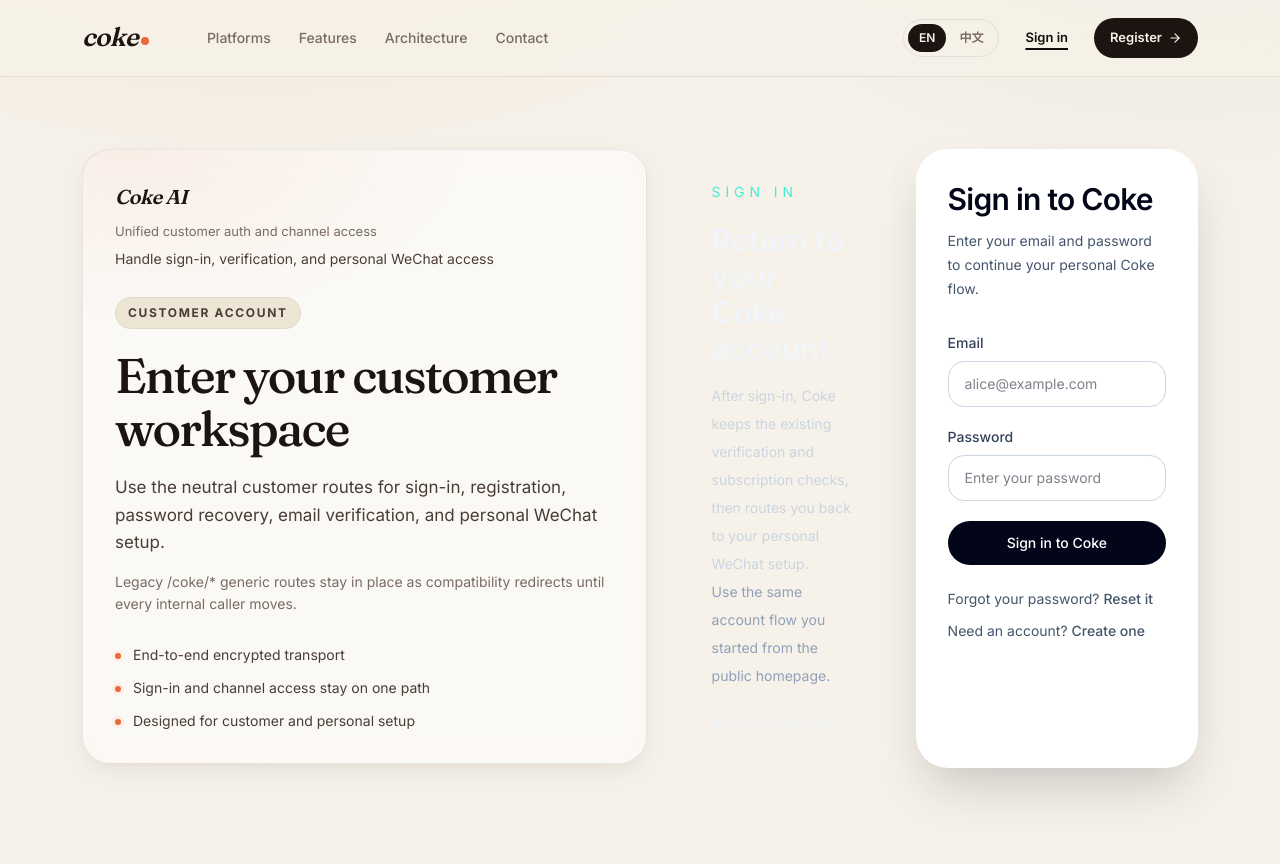
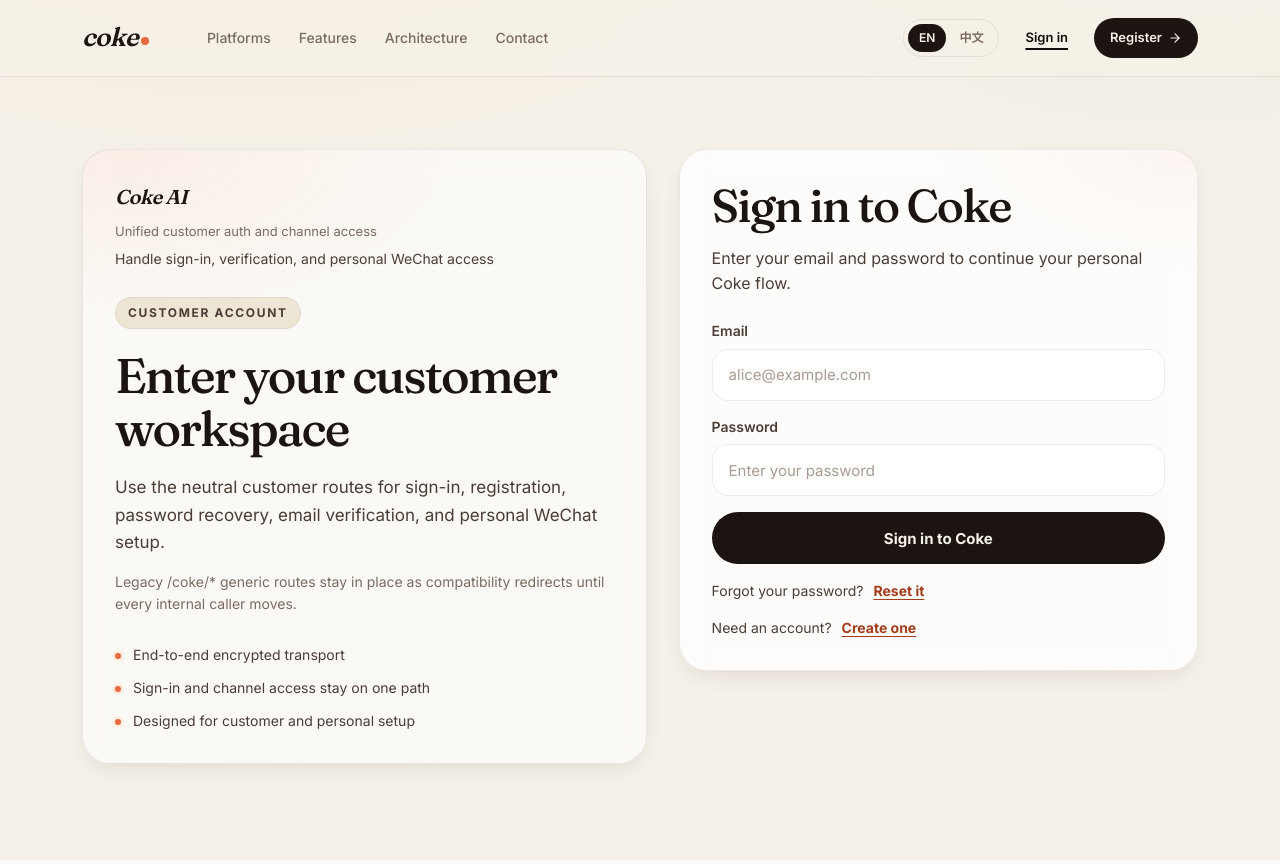
Before and after one commit to yidianyiko/ClawScale, a Next.js app in the folder packages/web/: page /auth/login in a window 1280 px wide. Built offline with nearby package versions, Linux system fonts and the light colour scheme.

Commit message:
Refactor customer auth pages to shared card layout

```diff
--- a/packages/web/app/(customer)/auth/login/page.tsx
+++ b/packages/web/app/(customer)/auth/login/page.tsx
@@ -149,39 +149,30 @@
   }
 
   return (
-    <section className="grid gap-6 lg:grid-cols-[0.86fr_1.14fr]">
-      <div className="rounded-[2rem] border border-white/10 bg-white/6 p-8 text-slate-100">
-        <p className="text-sm uppercase tracking-[0.35em] text-teal-300">{copy.eyebrow}</p>
-        <h2 className="mt-5 text-3xl font-semibold">{copy.heroTitle}</h2>
-        <p className="mt-4 text-sm leading-7 text-slate-300">
-          {copy.heroBody}
-          <span className="block text-slate-400">{copy.heroSecondaryBody}</span>
-        </p>
-        <Link href="/" className="mt-6 inline-flex text-sm font-medium text-teal-300 underline underline-offset-4">
-          {copy.backToHomepage}
-        </Link>
-      </div>
-
-      <div className="rounded-[2rem] bg-white p-8 text-slate-950 shadow-2xl shadow-slate-950/20">
-        <h1 className="text-3xl font-semibold tracking-tight text-slate-950">{copy.title}</h1>
-        <p className="mt-3 text-sm leading-6 text-slate-600">{copy.description}</p>
+    <section className="auth-card">
+      <h1 className="auth-card__title">{copy.title}</h1>
+      <p className="auth-card__desc">{copy.description}</p>
 
       {verificationRecovery ? (
-          <div className="mt-6 rounded-2xl border border-amber-200 bg-amber-50 px-4 py-4 text-sm text-amber-900">
-            <p className="font-medium">{copy.verificationRecoveryTitle}</p>
-            <p className="mt-2 leading-6">{verificationRecoveryDescription}</p>
+        <div className="auth-alert auth-alert--warning">
+          <div className="auth-alert__body">
+            <p className="auth-alert__title">{copy.verificationRecoveryTitle}</p>
+            <p className="auth-alert__copy">{verificationRecoveryDescription}</p>
+          </div>
+          <div className="auth-alert__actions">
             <button
               type="button"
-              className="mt-4 inline-flex w-full items-center justify-center rounded-full bg-slate-950 px-5 py-3 text-sm font-medium text-white transition hover:bg-slate-800 disabled:cursor-not-allowed disabled:bg-slate-400"
+              className="auth-submit"
               disabled={resending || email.trim() === ''}
               onClick={handleResendVerification}
             >
               {resending ? copy.resendingVerificationEmail : copy.resendVerificationEmail}
             </button>
+          </div>
           {resendMessage ? (
             <p
-                className={`mt-3 text-sm ${
-                  resendStatus === 'success' ? 'text-emerald-700' : 'text-red-700'
+              className={`auth-alert__status ${
+                resendStatus === 'success' ? 'auth-alert__status--success' : 'auth-alert__status--error'
               }`}
             >
               {resendMessage}
@@ -190,23 +181,19 @@
         </div>
       ) : null}
 
-        {error ? (
-          <div className="mt-6 rounded-2xl border border-red-200 bg-red-50 px-4 py-3 text-sm text-red-700">
-            {error}
-          </div>
-        ) : null}
+      {error ? <div className="auth-alert auth-alert--error">{error}</div> : null}
 
-        {statusMessage ? <p className="mt-4 text-sm text-slate-600">{statusMessage}</p> : null}
+      {statusMessage ? <div className="auth-alert auth-alert--info">{statusMessage}</div> : null}
 
-        <form onSubmit={handleSubmit} className="mt-8 space-y-5">
-          <div>
-            <label htmlFor="email" className="mb-2 block text-sm font-medium text-slate-700">
+      <form onSubmit={handleSubmit} className="auth-form">
+        <div className="auth-field">
+          <label htmlFor="email" className="auth-label">
             {copy.emailLabel}
           </label>
           <input
             id="email"
             type="email"
-              className="w-full rounded-2xl border border-slate-300 bg-white px-4 py-3 text-sm text-slate-950 outline-none transition focus:border-slate-950"
+            className="auth-input"
             value={email}
             onChange={(e) => setEmail(e.target.value)}
             placeholder={copy.emailPlaceholder}
@@ -214,14 +201,14 @@
           />
         </div>
 
-          <div>
-            <label htmlFor="password" className="mb-2 block text-sm font-medium text-slate-700">
+        <div className="auth-field">
+          <label htmlFor="password" className="auth-label">
             {copy.passwordLabel}
           </label>
           <input
             id="password"
             type="password"
-              className="w-full rounded-2xl border border-slate-300 bg-white px-4 py-3 text-sm text-slate-950 outline-none transition focus:border-slate-950"
+            className="auth-input"
             value={password}
             onChange={(e) => setPassword(e.target.value)}
             placeholder={copy.passwordPlaceholder}
@@ -229,28 +216,23 @@
           />
         </div>
 
-          <button
-            type="submit"
-            className="w-full rounded-full bg-slate-950 px-5 py-3 text-sm font-medium text-white transition hover:bg-slate-800 disabled:cursor-not-allowed disabled:bg-slate-400"
-            disabled={loading}
-          >
+        <button type="submit" className="auth-submit" disabled={loading}>
           {loading ? copy.submitting : copy.submit}
         </button>
       </form>
 
-        <p className="mt-6 text-sm text-slate-600">
-          {copy.forgotPasswordPrompt}{' '}
-          <Link href="/auth/forgot-password" className="font-medium text-slate-950 underline underline-offset-4">
+      <div className="auth-linkrow">
+        <span className="auth-linkrow__text">{copy.forgotPasswordPrompt}</span>
+        <Link href="/auth/forgot-password" className="auth-linkrow__link">
           {copy.forgotPasswordLink}
         </Link>
-        </p>
+      </div>
 
-        <p className="mt-3 text-sm text-slate-600">
-          {copy.registerPrompt}{' '}
-          <Link href="/auth/register" className="font-medium text-slate-950 underline underline-offset-4">
+      <div className="auth-linkrow">
+        <span className="auth-linkrow__text">{copy.registerPrompt}</span>
+        <Link href="/auth/register" className="auth-linkrow__link">
           {copy.registerLink}
         </Link>
-        </p>
       </div>
     </section>
   );
--- a/packages/web/app/public-site.css
+++ b/packages/web/app/public-site.css
@@ -314,6 +314,182 @@
   border-radius: 50%;
   background: var(--claw-500);
   box-shadow: 0 0 0 3px var(--claw-50);
+}
+
+.coke-site .auth-card {
+  max-width: 560px;
+  padding: 32px;
+  border: 1px solid var(--ink-08);
+  border-radius: 28px;
+  background:
+    radial-gradient(ellipse 480px 220px at 100% 0%, rgba(232, 105, 60, 0.05), transparent 55%),
+    rgba(255, 255, 255, 0.8);
+  box-shadow: var(--shadow-md);
+  backdrop-filter: blur(14px);
+  -webkit-backdrop-filter: blur(14px);
+}
+.coke-site .auth-card__title {
+  margin: 0;
+  font-family: var(--font-display);
+  font-size: clamp(30px, 3.6vw, 46px);
+  line-height: 1.05;
+  letter-spacing: -0.04em;
+  font-weight: 500;
+  color: var(--ink-900);
+  font-variation-settings: 'SOFT' 40, 'opsz' 120;
+}
+.coke-site .auth-card__desc {
+  margin: 16px 0 0;
+  font-size: 16px;
+  line-height: 1.6;
+  color: var(--ink-700);
+}
+
+.coke-site .auth-alert {
+  margin-top: 20px;
+  padding: 18px 18px 16px;
+  border-radius: 20px;
+  border: 1px solid transparent;
+}
+.coke-site .auth-alert--warning {
+  background: var(--claw-50);
+  border-color: rgba(232, 105, 60, 0.18);
+  color: var(--ink-700);
+}
+.coke-site .auth-alert--error {
+  background: #FCEEEB;
+  border-color: rgba(206, 80, 38, 0.18);
+  color: var(--claw-700);
+}
+.coke-site .auth-alert--info {
+  background: var(--cream-100);
+  border-color: var(--ink-08);
+  color: var(--ink-700);
+}
+.coke-site .auth-alert--success {
+  background: #EEF7F1;
+  border-color: rgba(64, 129, 93, 0.18);
+  color: #24603B;
+}
+.coke-site .auth-alert__body {
+  display: grid;
+  gap: 8px;
+}
+.coke-site .auth-alert__title {
+  margin: 0;
+  font-size: 14px;
+  line-height: 1.45;
+  font-weight: 700;
+  color: inherit;
+}
+.coke-site .auth-alert__copy {
+  margin: 0;
+  font-size: 14px;
+  line-height: 1.6;
+  color: inherit;
+}
+.coke-site .auth-alert__actions {
+  margin-top: 16px;
+}
+.coke-site .auth-alert__actions .auth-submit {
+  width: auto;
+  min-width: 180px;
+}
+.coke-site .auth-alert__status {
+  margin: 14px 0 0;
+  font-size: 13px;
+  line-height: 1.5;
+  font-weight: 600;
+}
+.coke-site .auth-alert__status--success {
+  color: #24603B;
+}
+.coke-site .auth-alert__status--error {
+  color: var(--claw-700);
+}
+
+.coke-site .auth-form {
+  margin-top: 24px;
+  display: grid;
+  gap: 16px;
+}
+.coke-site .auth-field {
+  display: grid;
+  gap: 8px;
+}
+.coke-site .auth-label {
+  font-size: 14px;
+  line-height: 1.4;
+  font-weight: 600;
+  color: var(--ink-700);
+}
+.coke-site .auth-input {
+  width: 100%;
+  min-height: 52px;
+  padding: 14px 16px;
+  border: 1px solid var(--ink-08);
+  border-radius: 16px;
+  background: rgba(255, 255, 255, 0.94);
+  color: var(--ink-900);
+  font-family: var(--font-body);
+  font-size: 15px;
+  line-height: 1.4;
+  outline: none;
+  box-shadow: inset 0 1px 0 rgba(255, 255, 255, 0.7);
+  transition: border-color var(--dur-base) var(--ease-standard), box-shadow var(--dur-base) var(--ease-standard), transform 120ms;
+}
+.coke-site .auth-input::placeholder {
+  color: var(--ink-300);
+}
+.coke-site .auth-input:focus {
+  border-color: rgba(232, 105, 60, 0.44);
+  box-shadow: 0 0 0 4px rgba(232, 105, 60, 0.11);
+}
+
+.coke-site .auth-submit {
+  width: 100%;
+  min-height: 52px;
+  padding: 14px 20px;
+  border: none;
+  border-radius: var(--radius-pill);
+  background: var(--ink-900);
+  color: var(--cream-100);
+  font-family: var(--font-body);
+  font-size: 15px;
+  font-weight: 700;
+  line-height: 1;
+  cursor: pointer;
+  transition: background var(--dur-base) var(--ease-standard), transform 120ms, opacity var(--dur-base);
+}
+.coke-site .auth-submit:hover { background: var(--ink-1000); }
+.coke-site .auth-submit:active { transform: scale(0.985); }
+.coke-site .auth-submit:disabled {
+  cursor: not-allowed;
+  opacity: 0.64;
+  transform: none;
+}
+
+.coke-site .auth-linkrow {
+  margin-top: 16px;
+  display: flex;
+  align-items: center;
+  flex-wrap: wrap;
+  gap: 10px;
+  font-size: 14px;
+  line-height: 1.5;
+  color: var(--ink-700);
+}
+.coke-site .auth-linkrow__text {
+  color: inherit;
+}
+.coke-site .auth-linkrow__link {
+  font-weight: 700;
+  color: var(--claw-700);
+  text-decoration: underline;
+  text-underline-offset: 3px;
+}
+.coke-site .auth-linkrow__link:hover {
+  color: var(--claw-600);
 }
 
 /* ---------------- Hero ---------------- */
```
Also changed, not shown: packages/web/app/(customer)/auth/register/page.tsx (+18 -40 lines), 2 other files (tests, documents, lock files or other folders). Lines whose indentation alone changed are shown as unchanged.
